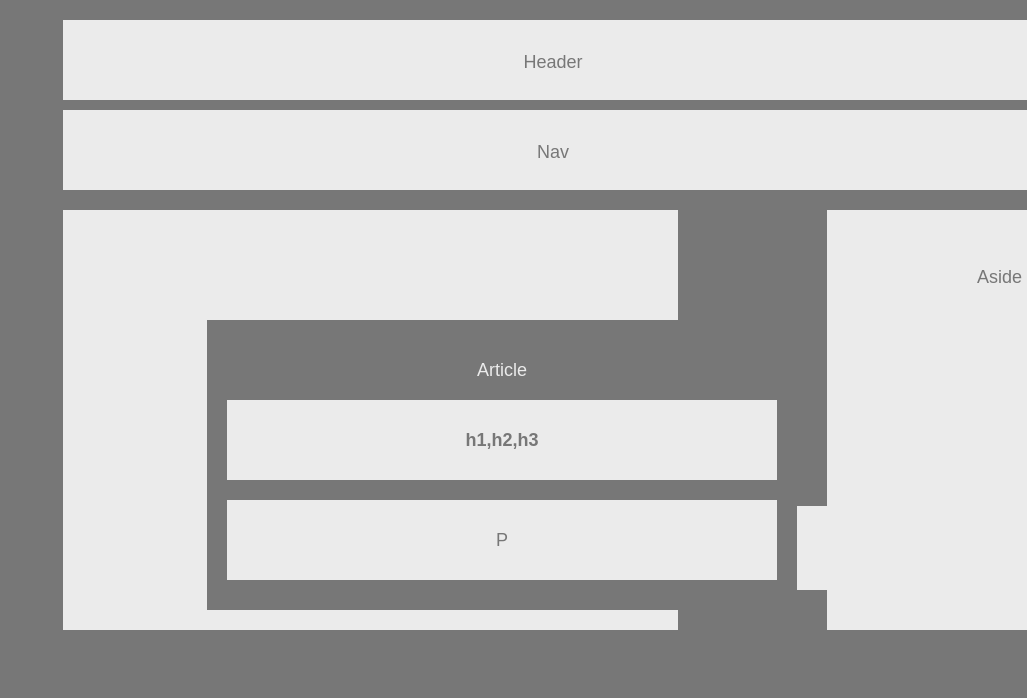
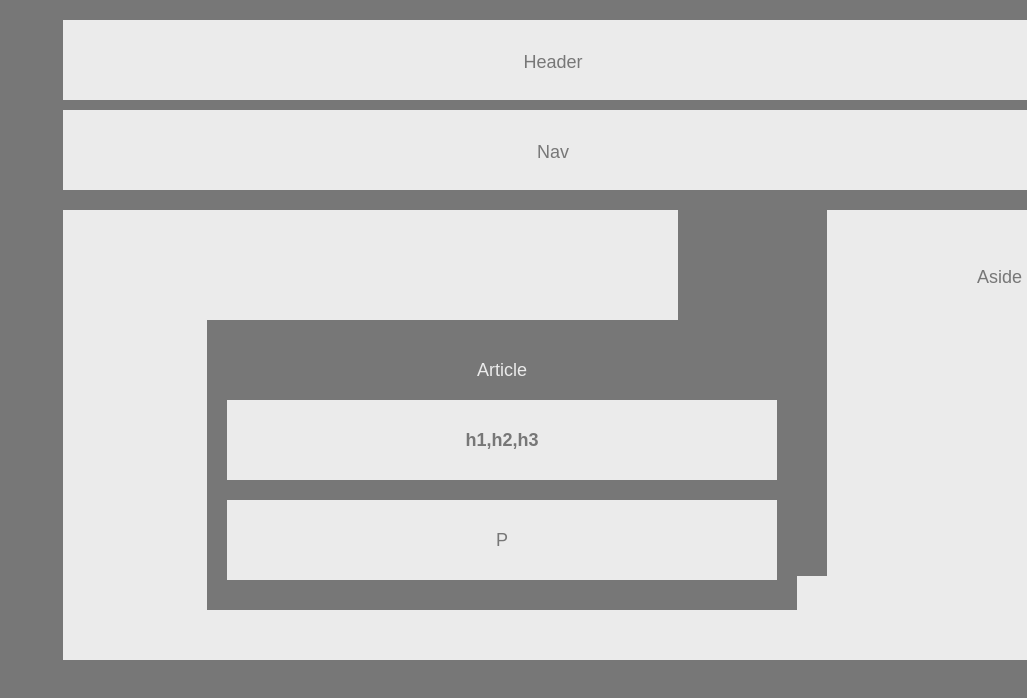
Before and after one commit to krishnaaddala/HW_Wireframe, a plain HTML site: page index.html in a window 1280 px wide. Shown: the top 698 px of the page, without its empty margins (253-1280 px from the left). Drawn offline with Linux system fonts and the light colour scheme.

Commit message:
making monior changes to address discrepencies in the html page view

```diff
--- a/style.css
+++ b/style.css
@@ -133,7 +133,7 @@ footer{
     background-color: #ebebeb;
     position: fixed;
     padding: 12px;
-    bottom: 210px;
+    bottom: 140px;
     width: 960px;
     height: 60px;
     margin-left: 20%;
```
